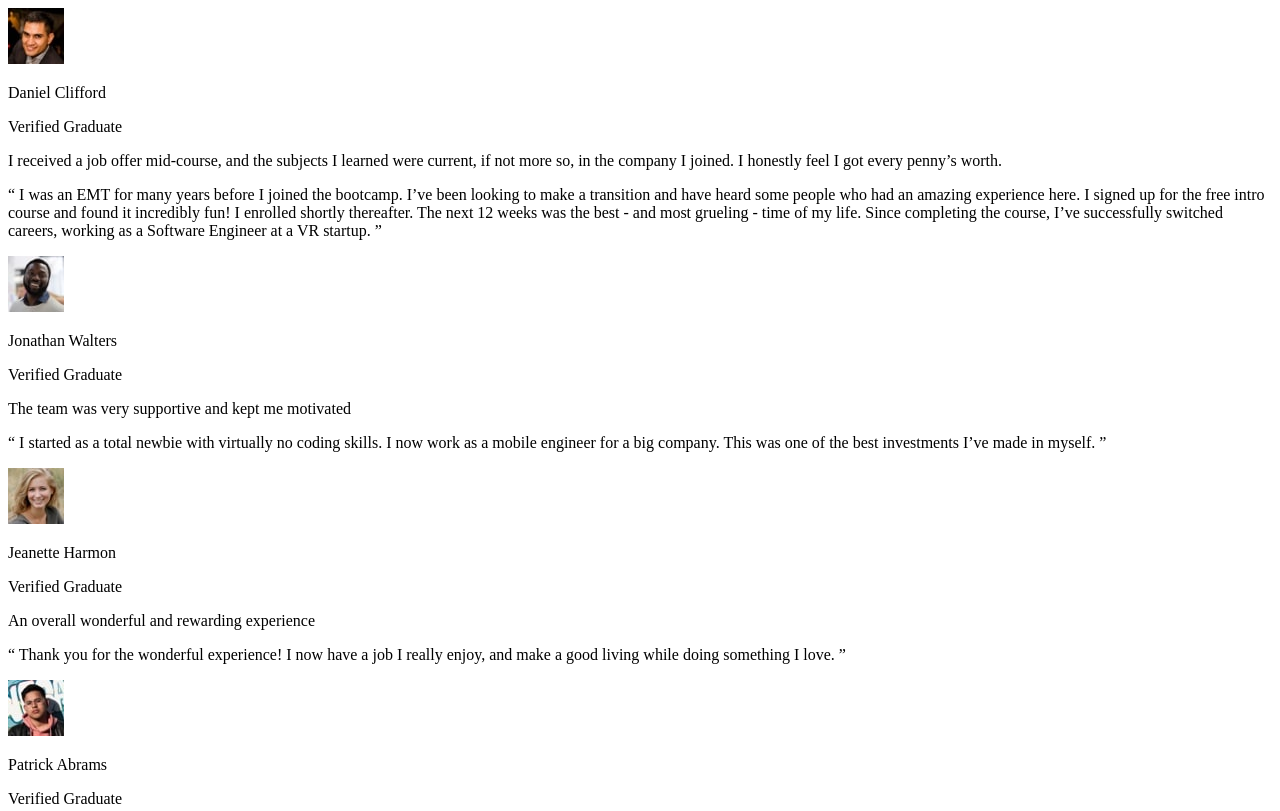
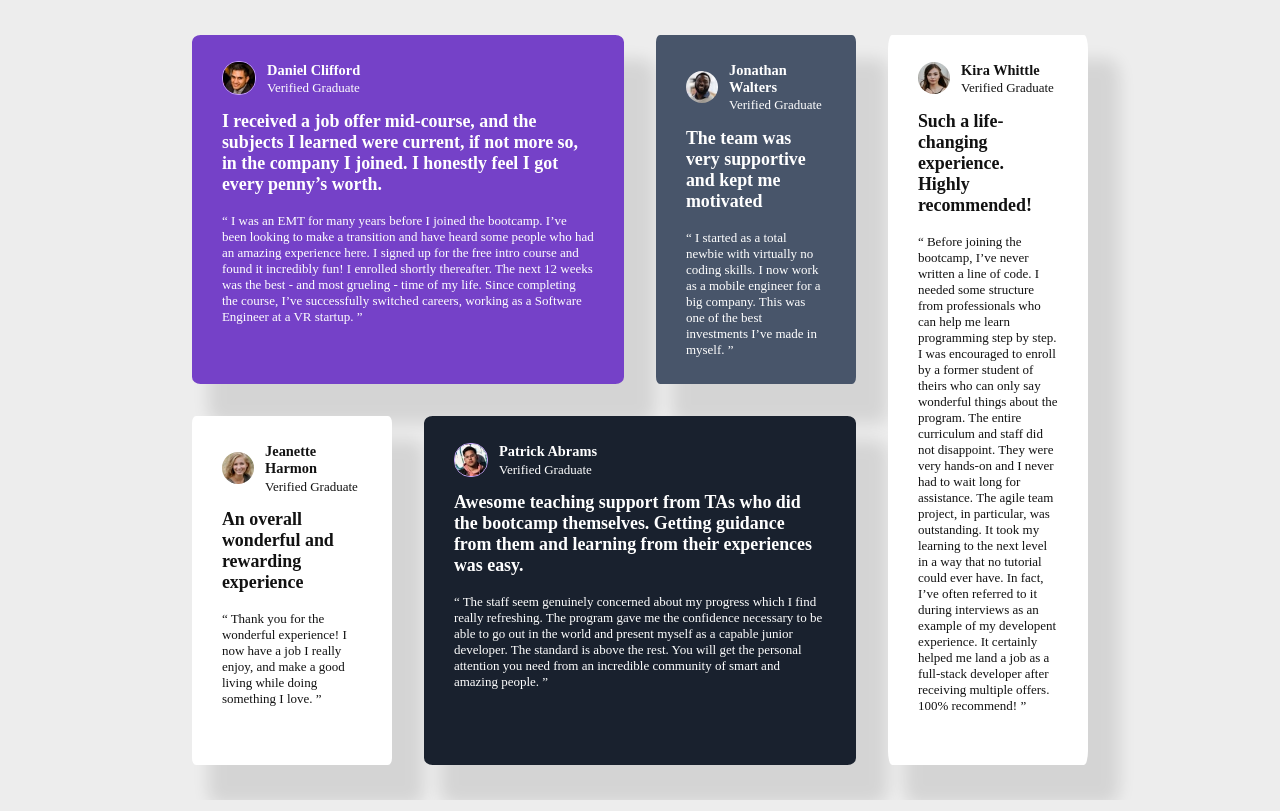
Before and after one commit to ASHISHBISHT-gi/testimonials, a plain HTML site: page index.html in a window 1280 px wide. Shown: the top 811 px of the page. Drawn offline with Linux system fonts and the light colour scheme.

Commit message:
final_Desiegn_1.0

```diff
--- a/styles.css
+++ b/styles.css
@@ -1,104 +1,234 @@
 /* Mobile */
-@media screen and (max-width:73.0625em) {
-body,html{
-    margin:0;
-    padding:0;
-    width:100vw;
+@media screen and (max-width: 73.0625em) {
+
+    body,
+    html {
+        margin: 0;
+        padding: 0;
+        width: 100vw;
     }
-.container{
+
+    .container {
         display: flex;
         /* justify-content: center; */
         /* align-items:center; */
         /* border:1px solid red; */
         flex-shrink: 8;
         /* flex-direction: column; */
-}
-main{
-    border:1px solid green;
-    font-size:13px;
-    display:flex;
-    padding:10% 9%;
-    flex-direction: column;
-    gap:2rem;
-}
-.card{
-    padding:2.3em;
-    border-radius:2%;
-    box-shadow:0.5rem 1rem 1rem 1.2rem rgba(0, 0, 0, 0.2);
-}
-.head{
-    display:flex;
-    align-items:center;
-    gap:0.7rem;
-}
-.head1>img,.head4>img{
-    border:0.15em solid hsl(264, 82%, 80%);
+        background-color:hsl(0, 0%, 93%);
     }
 
-img{
-    height:2rem;
-    width:2rem;
-    border-radius:1rem;
-}
-.status>p:first-child{
-    margin-bottom:0;
-    font-size:0.9rem;
-    font-weight:600;
-    color:hsl(0, 0%, 100%);
-}
-.status>p:nth-child(2){
-    margin-top:0.1em;
-    color:hsl(0, 0%, 100%);
-}
-#status3>p{
-    color:hsl(0, 0%, 7%);
-}
-#status5>p{
-    color:hsl(0, 0%, 7%);
+    main {
+        border: 1px solid green;
+        font-size: 13px;
+        display: flex;
+        padding: 10% 9%;
+        flex-direction: column;
+        gap: 2rem;
     }
 
-.discription{
-    font-size:1.12rem;
-    font-weight:600;
-    color:hsl(0, 0%, 100%);
-    margin-top:0.1em;
-}
-.detail{
-    color:hsl(0, 0%, 100%);
-}
-.card1{
-    background-color:hsl(263, 55%, 52%);
-}
-.card2{
-    background-color:hsl(217, 19%, 35%);
-}
-.card3{
-    background-color:hsl(0, 0%, 100%);
-}
-.card3>.discription,.card3>.detail,.card5>.discription,.card5>.detail{
-    color:hsl(0, 0%, 7%);
+    .card {
+        padding: 2.3em;
+        border-radius: 2%;
+        box-shadow: 0.5rem 1rem 1rem 1.2rem rgba(0, 0, 0, 0.2);
     }
 
-.card4{
-    background-color:hsl(219, 29%, 14%);
+    .head {
+        display: flex;
+        align-items: center;
+        gap: 0.7rem;
     }
 
-.card5{
-    background-color:hsl(0, 0%, 81%);
+    .head1>img,
+    .head4>img {
+        border: 0.15em solid hsl(264, 82%, 80%);
     }
 
+    img {
+        height: 2rem;
+        width: 2rem;
+        border-radius: 1rem;
+    }
 
+    .status>p:first-child {
+        margin-bottom: 0;
+        font-size: 0.9rem;
+        font-weight: 600;
+        color: hsl(0, 0%, 100%);
+    }
 
+    .status>p:nth-child(2) {
+        margin-top: 0.1em;
+        color: hsl(0, 0%, 100%);
+    }
 
+    #status3>p {
+        color: hsl(0, 0%, 7%);
+    }
 
+    #status5>p {
+        color: hsl(0, 0%, 7%);
+    }
 
+    .discription {
+        font-size: 1.12rem;
+        font-weight: 600;
+        color: hsl(0, 0%, 100%);
+        margin-top: 0.1em;
+    }
+
+    .detail {
+        color: hsl(0, 0%, 100%);
+    }
+
+    .card1 {
+        background-color: hsl(263, 55%, 52%);
+    }
+
+    .card2 {
+        background-color: hsl(217, 19%, 35%);
+    }
+
+    .card3 {
+        background-color: hsl(0, 0%, 100%);
+    }
+
+    .card3>.discription,
+    .card3>.detail,
+    .card5>.discription,
+    .card5>.detail {
+        color: hsl(0, 0%, 7%);
+    }
+
+    .card4 {
+        background-color: hsl(219, 29%, 14%);
+    }
+
+    .card5 {
+        background-color: hsl(0, 0%, 100%);
+    }
 }
 
 /* Desktop */
-@media screen and (max-width:73.0625em) {
-body,html{
-    margin:0;
-    padding:0;
-    width:100vw;
+@media screen and (min-width: 73.0625em) {
+
+    html,
+    .container {
+        margin: 0;
+        padding: 0;
+    }
+
+    .container {
+        display: flex;
+        justify-content: center;
+        align-items: center;
+        /* border: 1px solid red; */
+        flex-shrink: 8;
+        height: 100vh;
+        width: 100vw;
+        /* flex-direction: column; */
+        background-color:hsl(0, 0%, 93%);
+    }
+
+    main {
+        /* border: 1px solid green; */
+        font-size: 13px;
+        display: grid;
+        grid-template-columns: 1fr 1fr 1fr 1fr;
+        grid-template-rows: 1fr 1fr;
+        /* padding:10% 9%; */
+        gap:2rem;
+        width:70%;
+    }
+
+    .card {
+        padding: 1em 2.3em;
+        border-radius: 2%;
+        box-shadow: 1.5rem 2rem 1rem 0.5rem rgba(0, 0, 0, 0.1);
+    }
+
+    .head {
+        display: flex;
+        align-items: center;
+        gap: 0.7rem;
+    }
+
+    .head1>img,
+    .head4>img {
+        border: 0.15em solid hsl(264, 82%, 80%);
+    }
+
+    img {
+        height: 2rem;
+        width: 2rem;
+        border-radius: 1rem;
+    }
+
+    .status>p:first-child {
+        margin-bottom: 0;
+        font-size: 0.9rem;
+        font-weight: 600;
+        color: hsl(0, 0%, 100%);
+    }
+
+    .status>p:nth-child(2) {
+        margin-top: 0.1em;
+        color: hsl(0, 0%, 100%);
+    }
+
+    #status3>p {
+        color: hsl(0, 0%, 7%);
+    }
+
+    #status5>p {
+        color: hsl(0, 0%, 7%);
+    }
+
+    .discription {
+        font-size: 1.12rem;
+        font-weight: 600;
+        color: hsl(0, 0%, 100%);
+        margin-top: 0.1em;
+    }
+
+    .detail {
+        color: hsl(0, 0%, 100%);
+    }
+
+    .card1 {
+        background-color: hsl(263, 55%, 52%);
+        grid-row: 1;
+        grid-column: 1 / 3;
+    }
+
+    .card2 {
+        background-color: hsl(217, 19%, 35%);
+        grid-row: 1;
+        grid-column: 3;
+    }
+
+    .card3 {
+        background-color: hsl(0, 0%, 100%);
+        grid-row: 2;
+        grid-column: 1;
+    }
+
+    .card3>.discription,
+    .card3>.detail,
+    .card5>.discription,
+    .card5>.detail {
+        color: hsl(0, 0%, 7%);
+    }
+
+    .card4 {
+        background-color: hsl(219, 29%, 14%);
+        grid-row: 2;
+        grid-column: 2 / 4;
+    }
+
+    .card5 {
+        background-color: hsl(0, 0%, 100%);
+        grid-row: 1 / 3;
+        grid-column: 4;
     }
 }
```
Lines whose indentation alone changed are shown as unchanged.
